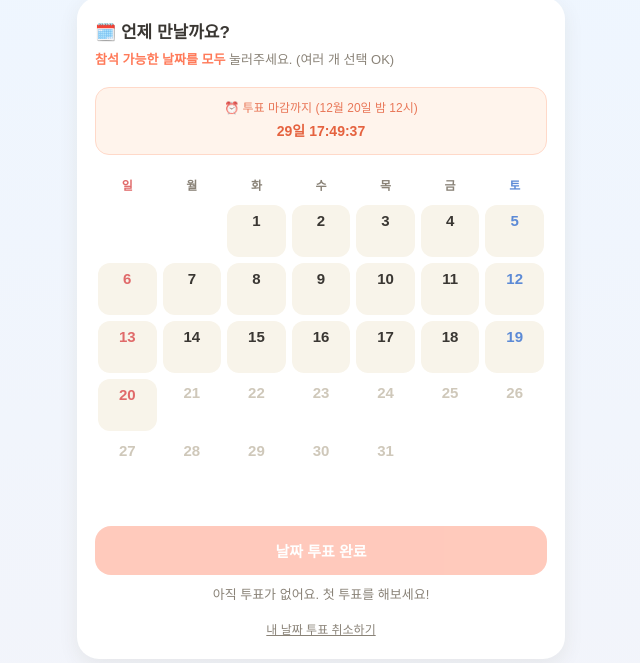
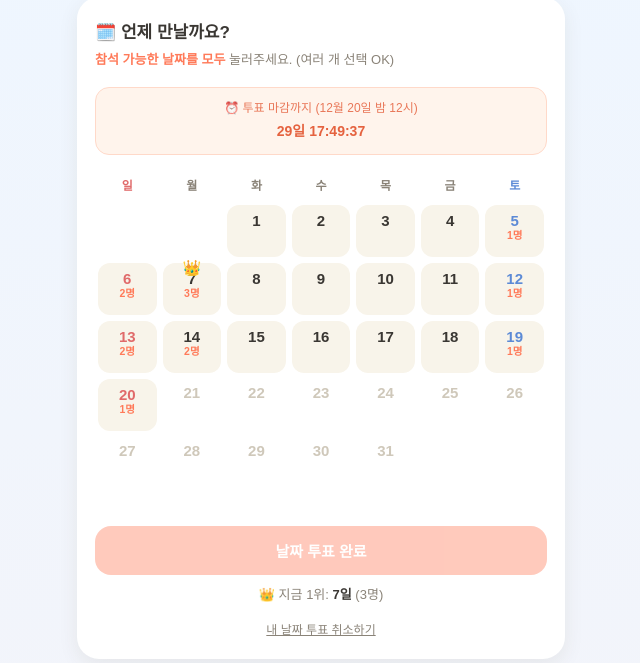
Before and after one commit to chorongkim-web/meetup-august, a plain HTML site: page index.html in a window 1280 px wide. Shown: the part 137-800 px from the top of the page, without its empty margins (319-959 px from the left). Drawn offline with Linux system fonts and the light colour scheme; no server answers.

Commit message:
시연용 가상 투표 데이터 추가

```diff
--- a/index.html
+++ b/index.html
@@ -275,7 +275,7 @@
   var VOTE_FROM = 1, VOTE_TO = 20;   // 투표 가능 범위
   var DATE_MY_KEY = "meetup_dec_mydates";
   var dateVotesRef = db.ref("dateVotesDec");   // 날짜별 집계 (d1..d14)
-  var dateCounts = {};                      // 실시간 집계
+  var dateCounts = {d5:1,d6:2,d7:3,d12:1,d13:2,d14:2,d19:1,d20:1};  // 가상 참가자 포함
 
   function loadMyDates(){
     try{ return JSON.parse(localStorage.getItem(DATE_MY_KEY))||[]; }catch(e){ return []; }
@@ -425,7 +425,7 @@
   var MAX_PICK = 2;
   var PLACE_MY_KEY = "meetup_dec_myplaces";
   var placeVotesRef = db.ref("placeVotesDec");
-  var placeCounts = {};
+  var placeCounts = {palbok:1,udaepo:3,paydim:2,miga:1};  // 가상 참가자 포함
 
   function loadMyPlaces(){
     try{ return JSON.parse(localStorage.getItem(PLACE_MY_KEY))||[]; }catch(e){ return []; }
```
